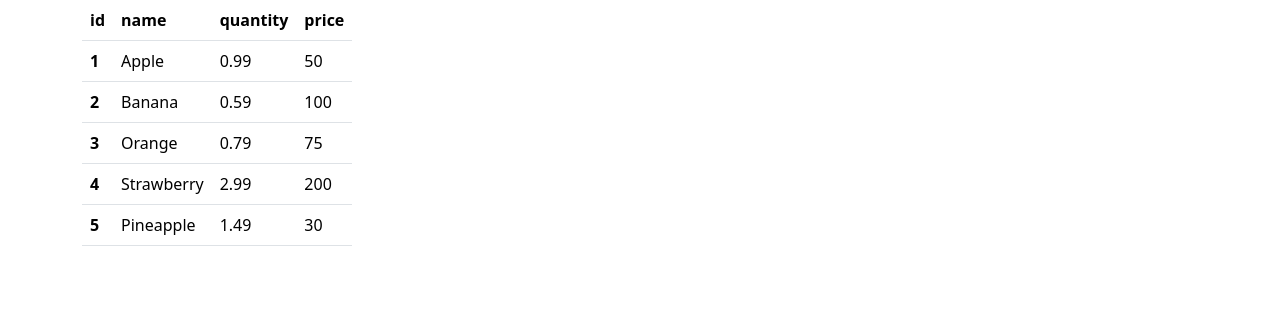
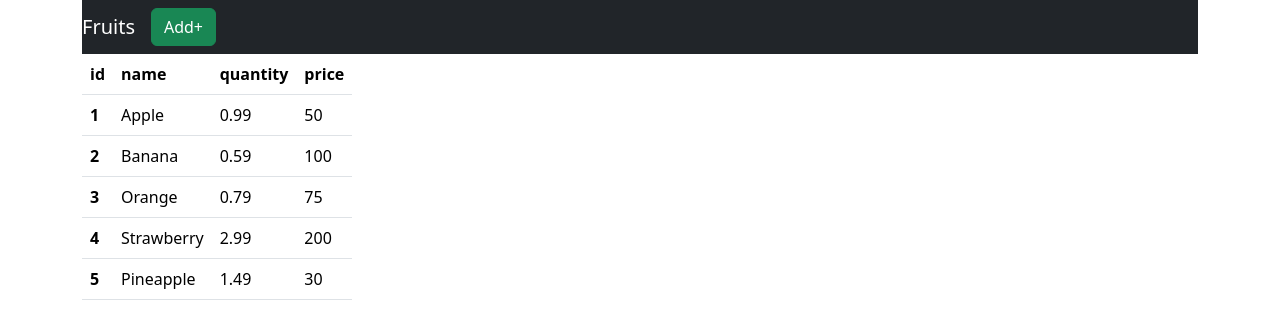
Before and after one commit to markfady/Angular_CRUD, an Angular app: page /fruit/home in a window 1280 px wide. Shown: the top 328 px of the page. Built offline with nearby package versions, Linux system fonts and the light colour scheme; data requests are answered from the project's data file.

Commit message:
Add navbar button

```diff
--- a/src/app/app.component.html
+++ b/src/app/app.component.html
@@ -1 +1,11 @@
+<div class="container">
+    <div class="navbar navbar-expand-lg navbar-dark bg-dark">
+        <div class="cotanier-fluid">
+            <a href="#" class="navbar-brand">Fruits</a>
+        </div>
+        <div class="d-flex me-3">
+            <button class="btn btn-success">Add+</button>
+        </div>
+    </div>
+</div>
 <router-outlet></router-outlet>
```
